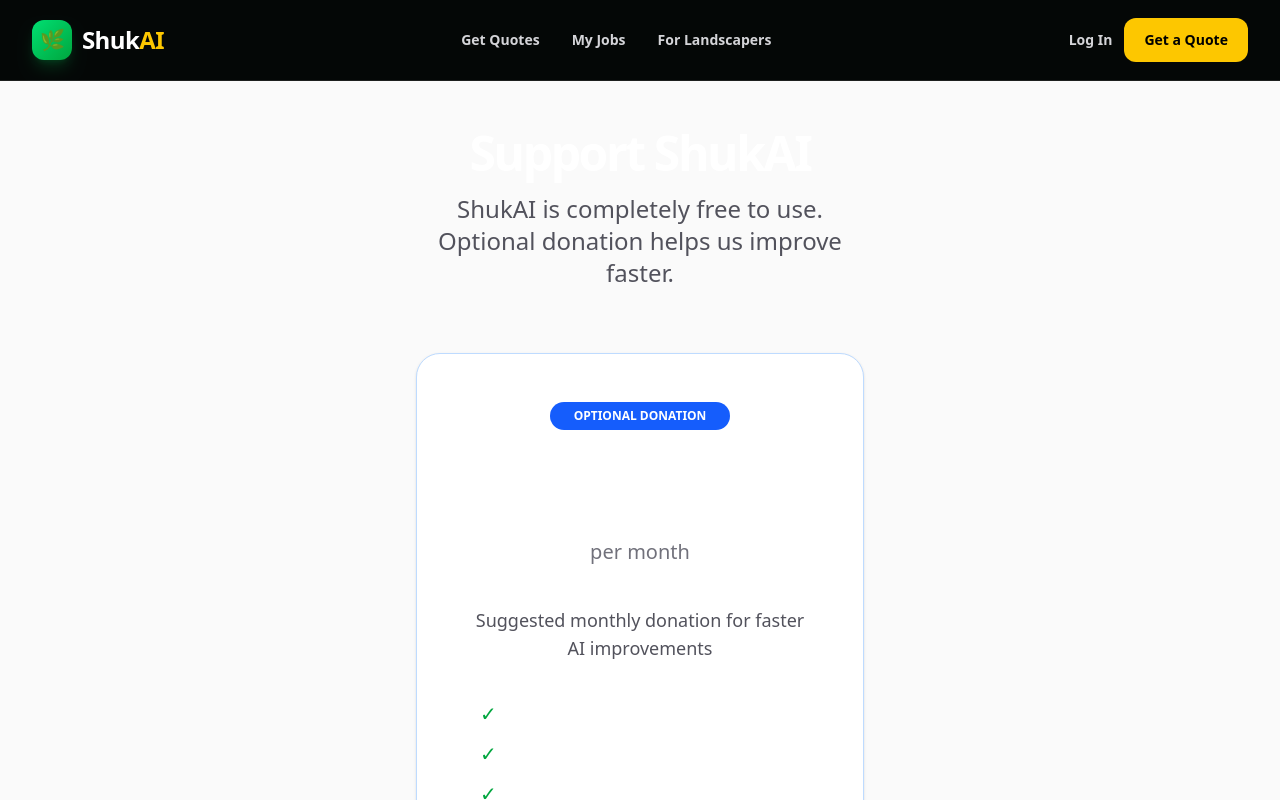
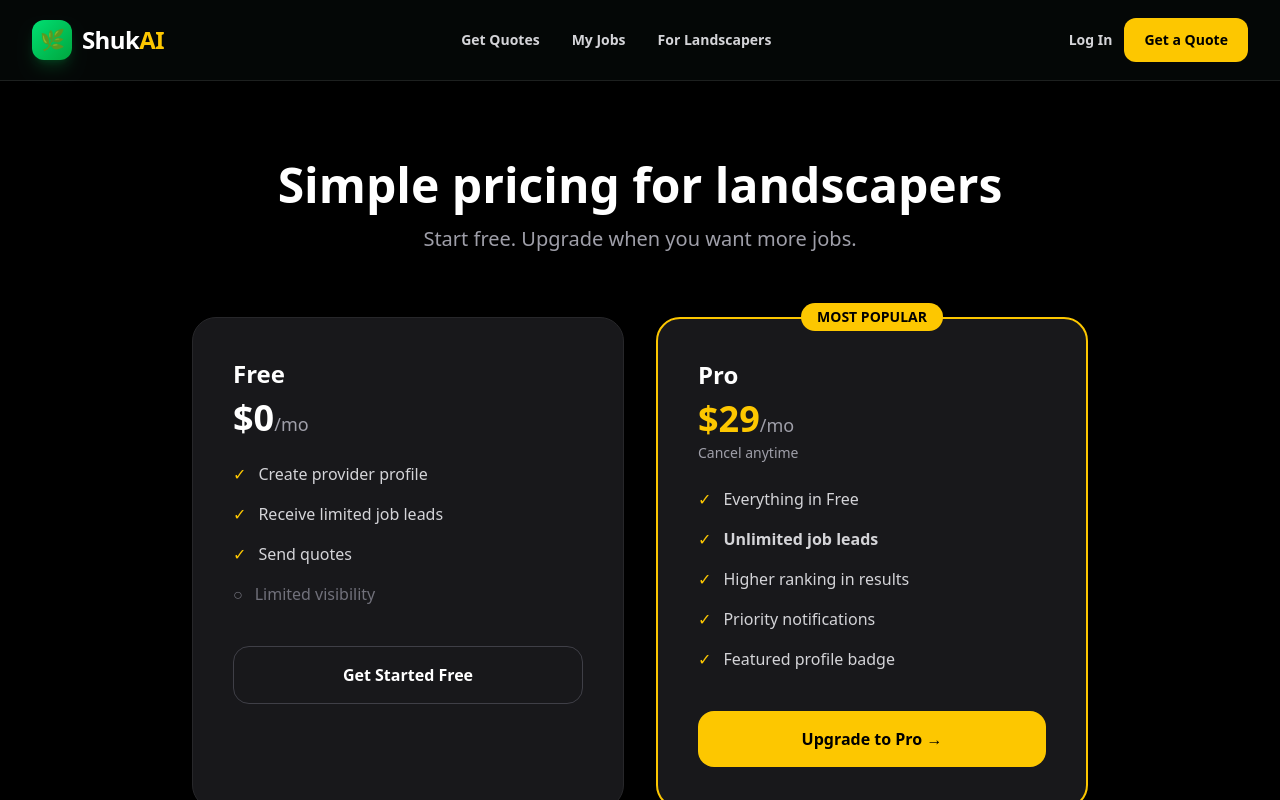
Before and after one commit to Gr33nstonecorp/shuka, a Next.js app: page /pricing in a window 1280 px wide. Shown: the top 800 px of the page. Built offline with nearby package versions, Linux system fonts and the light colour scheme; no server answers.

Commit message:
Revamp Pricing Page layout and content

```diff
--- a/app/pricing/page.tsx
+++ b/app/pricing/page.tsx
@@ -1,69 +1,76 @@
-"use client";
-
 import Link from "next/link";
 
 export default function PricingPage() {
   return (
-    <main className="min-h-screen bg-zinc-50 dark:bg-zinc-950 py-12 px-6">
-      <div className="max-w-4xl mx-auto">
-        {/* Header - No extra nav here */}
+    <main className="min-h-screen bg-black text-white">
+      <div className="max-w-5xl mx-auto px-6 py-20">
         <div className="text-center mb-16">
-          <h1 className="text-5xl font-black tracking-tighter mb-4">Support ShukAI</h1>
-          <p className="text-2xl text-zinc-600 dark:text-zinc-400 max-w-md mx-auto">
-            ShukAI is completely free to use.<br />
-            Optional donation helps us improve faster.
+          <h1 className="text-4xl md:text-5xl font-black mb-4">
+            Simple pricing for landscapers
+          </h1>
+          <p className="text-xl text-zinc-400">
+            Start free. Upgrade when you want more jobs.
           </p>
         </div>
 
-        {/* Single Clean Donation Card */}
-        <div className="max-w-md mx-auto bg-white dark:bg-zinc-900 border border-blue-200 dark:border-blue-900 rounded-3xl p-12 text-center shadow-sm">
-          <div className="inline-block bg-blue-600 text-white text-xs font-semibold px-6 py-1.5 rounded-full mb-8">
-            OPTIONAL DONATION
+        <div className="grid md:grid-cols-2 gap-8 max-w-4xl mx-auto">
+          {/* Free */}
+          <div className="bg-zinc-900 border border-zinc-800 rounded-3xl p-10">
+            <h2 className="text-2xl font-bold mb-2">Free</h2>
+            <div className="text-4xl font-black mb-6">
+              $0<span className="text-lg text-zinc-400 font-normal">/mo</span>
             </div>
 
-          <div className="mb-10">
-            <div className="text-7xl font-black tracking-tighter mb-1">$5</div>
-            <div className="text-xl text-zinc-500">per month</div>
+            <ul className="space-y-4 mb-10 text-zinc-300">
+              <li className="flex gap-3"><span className="text-yellow-400">✓</span> Create provider profile</li>
+              <li className="flex gap-3"><span className="text-yellow-400">✓</span> Receive limited job leads</li>
+              <li className="flex gap-3"><span className="text-yellow-400">✓</span> Send quotes</li>
+              <li className="flex gap-3 text-zinc-500"><span>○</span> Limited visibility</li>
+            </ul>
+
+            <Link
+              href="/signup"
+              className="block w-full text-center border border-zinc-700 hover:border-yellow-400 py-4 rounded-2xl font-semibold transition"
+            >
+              Get Started Free
+            </Link>
           </div>
 
-          <p className="text-lg text-zinc-600 dark:text-zinc-400 mb-10">
-            Suggested monthly donation for faster AI improvements
-          </p>
+          {/* Pro */}
+          <div className="bg-zinc-900 border-2 border-yellow-400 rounded-3xl p-10 relative">
+            <div className="absolute -top-4 left-1/2 -translate-x-1/2 bg-yellow-400 text-black text-sm font-bold px-4 py-1 rounded-full">
+              MOST POPULAR
+            </div>
 
-          <ul className="space-y-4 text-left mb-12 max-w-xs mx-auto">
-            <li className="flex items-start gap-3">
-              <span className="text-green-600 text-xl leading-none mt-0.5">✓</span>
-              <span>Unlimited AI Sourcing</span>
-            </li>
-            <li className="flex items-start gap-3">
-              <span className="text-green-600 text-xl leading-none mt-0.5">✓</span>
-              <span>Priority AI responses</span>
-            </li>
-            <li className="flex items-start gap-3">
-              <span className="text-green-600 text-xl leading-none mt-0.5">✓</span>
-              <span>Export features</span>
-            </li>
-            <li className="flex items-start gap-3">
-              <span className="text-green-600 text-xl leading-none mt-0.5">✓</span>
-              <span>Help support development</span>
-            </li>
+            <h2 className="text-2xl font-bold mb-2">Pro</h2>
+            <div className="text-4xl font-black text-yellow-400 mb-1">
+              $29<span className="text-lg text-zinc-400 font-normal">/mo</span>
+            </div>
+            <p className="text-zinc-400 text-sm mb-6">Cancel anytime</p>
+
+            <ul className="space-y-4 mb-10 text-zinc-300">
+              <li className="flex gap-3"><span className="text-yellow-400">✓</span> Everything in Free</li>
+              <li className="flex gap-3"><span className="text-yellow-400">✓</span> <strong>Unlimited job leads</strong></li>
+              <li className="flex gap-3"><span className="text-yellow-400">✓</span> Higher ranking in results</li>
+              <li className="flex gap-3"><span className="text-yellow-400">✓</span> Priority notifications</li>
+              <li className="flex gap-3"><span className="text-yellow-400">✓</span> Featured profile badge</li>
             </ul>
 
+            <form action="/api/stripe/create-checkout-session" method="POST">
               <button
-            className="w-full bg-blue-600 hover:bg-blue-700 transition text-white font-semibold py-4 rounded-2xl text-lg"
+                type="submit"
+                className="w-full bg-yellow-400 hover:bg-yellow-300 text-black font-bold py-4 rounded-2xl transition"
               >
-            Make a $5 Monthly Donation
+                Upgrade to Pro →
               </button>
-
-          <p className="text-xs text-zinc-500 mt-8">
-            Completely optional • Cancel anytime
-          </p>
+            </form>
+          </div>
         </div>
 
-        <div className="text-center mt-16 text-sm text-zinc-500">
-          Thank you for using ShukAI for free.<br />
-          Your support helps us build better features faster.
-        </div>
+        <p className="text-center text-zinc-500 text-sm mt-12">
+          No long-term contracts. Cancel anytime.<br />
+          Less than the cost of one lead on Angi or Thumbtack.
+        </p>
       </div>
     </main>
   );
```
Lines whose indentation alone changed are shown as unchanged.
